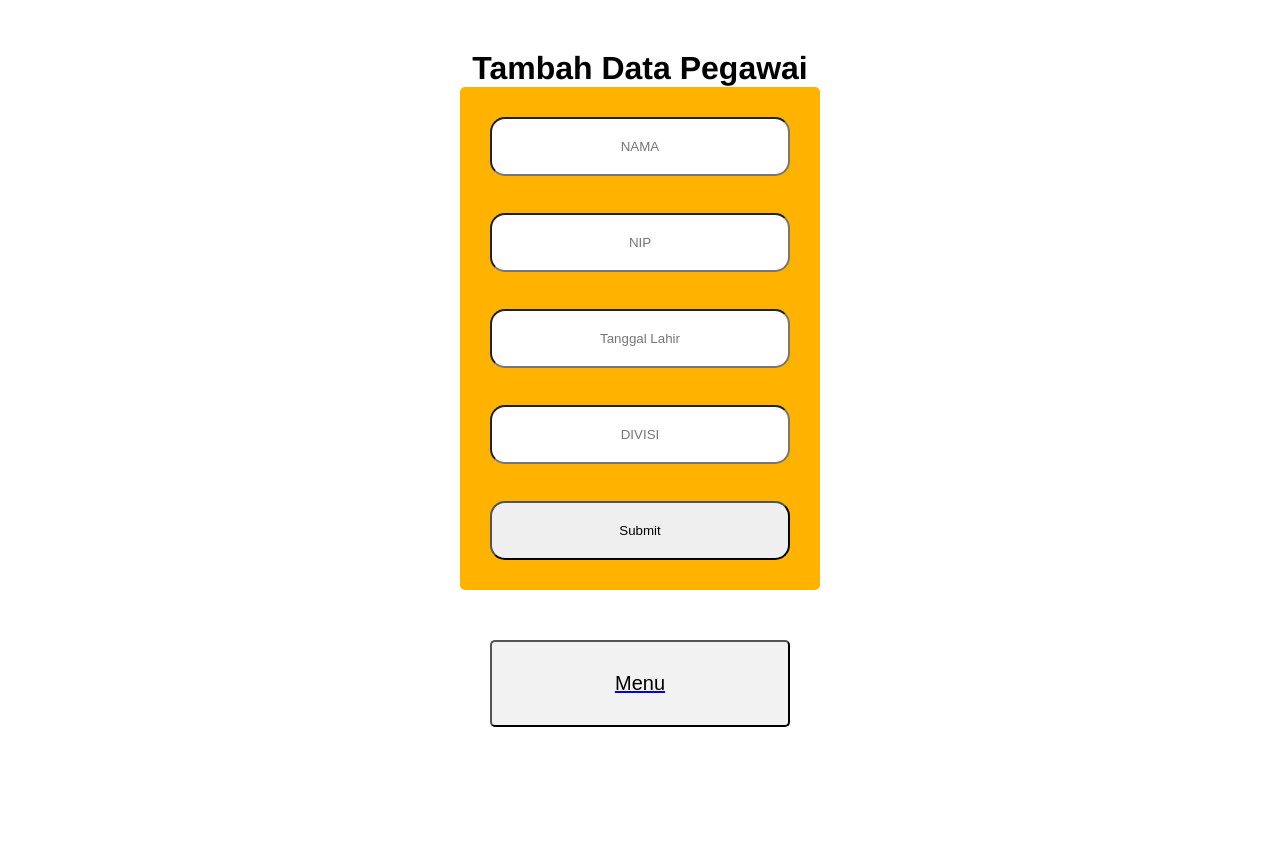
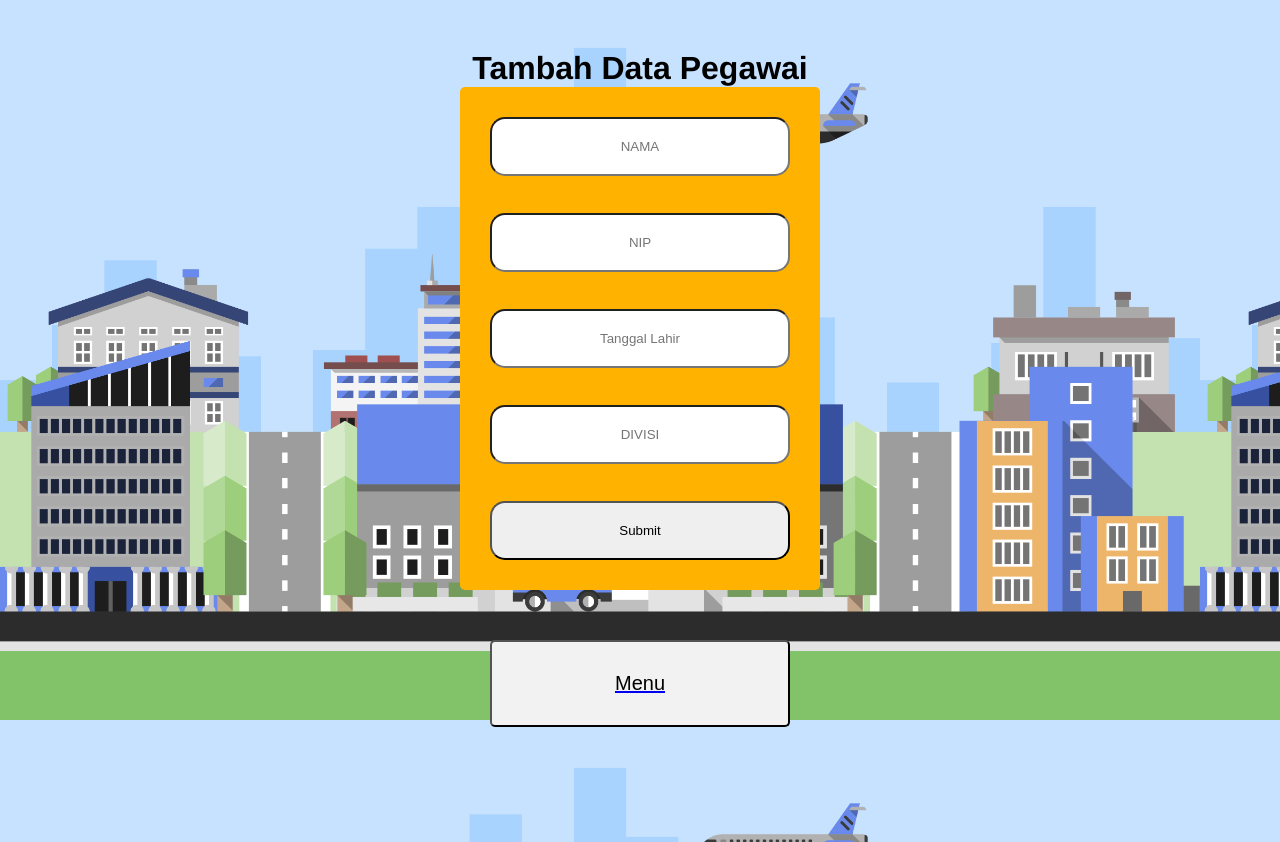
Before and after one commit to RaihanBagasNugraha/SI-Kepegawaian, a PHP site: page /tambah_data.php in a window 1280 px wide. Run offline with PHP 8.4, Linux system fonts and the light colour scheme.

Commit message:
Update tambah_data.php

```diff
--- a/php/tambah_data.php
+++ b/php/tambah_data.php
@@ -1,8 +1,23 @@
 <html>
 <body>
+<head>
+<style type="text/css">
+		body {
+			background: url('office.jpg');
+			color: #fff;
+			background-size: 1200px 720px;
+		}
+		h1{
+			color:black;
+		}
+		h2{
+			color:white;
+		}
+</style>
 	<title>Tambah Data</title>
+	<link rel="stylesheet" href="style.css">
+</head>
 	<h1>Tambah Data Pegawai<h1>
-	<link rel="stylesheet" href="style.css">
 	<form action="proses_input.php" method="post">
 		<input type="text" name="nama" placeholder="NAMA"><br>
 		<input type="text" name="nip" placeholder="NIP"><br>
```
